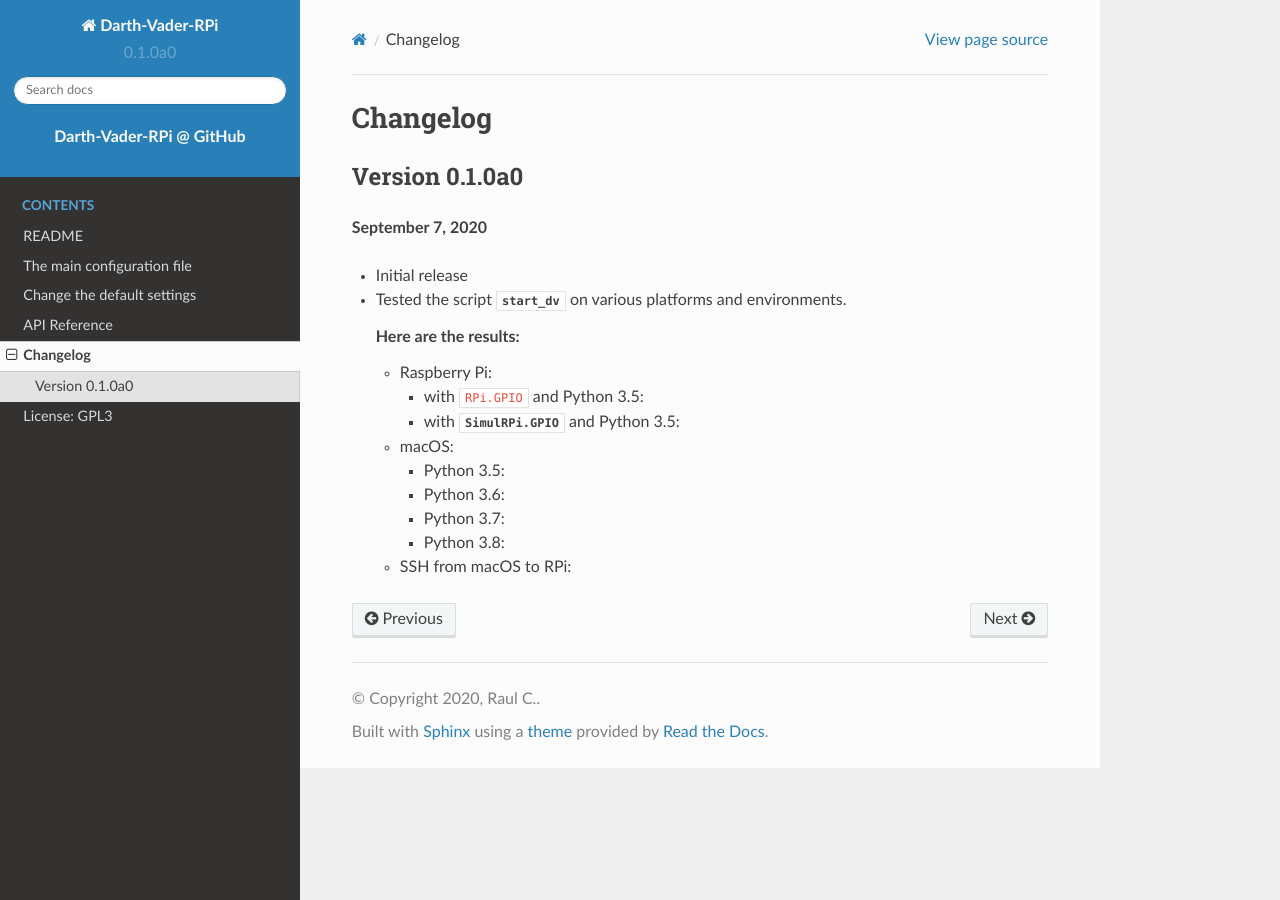
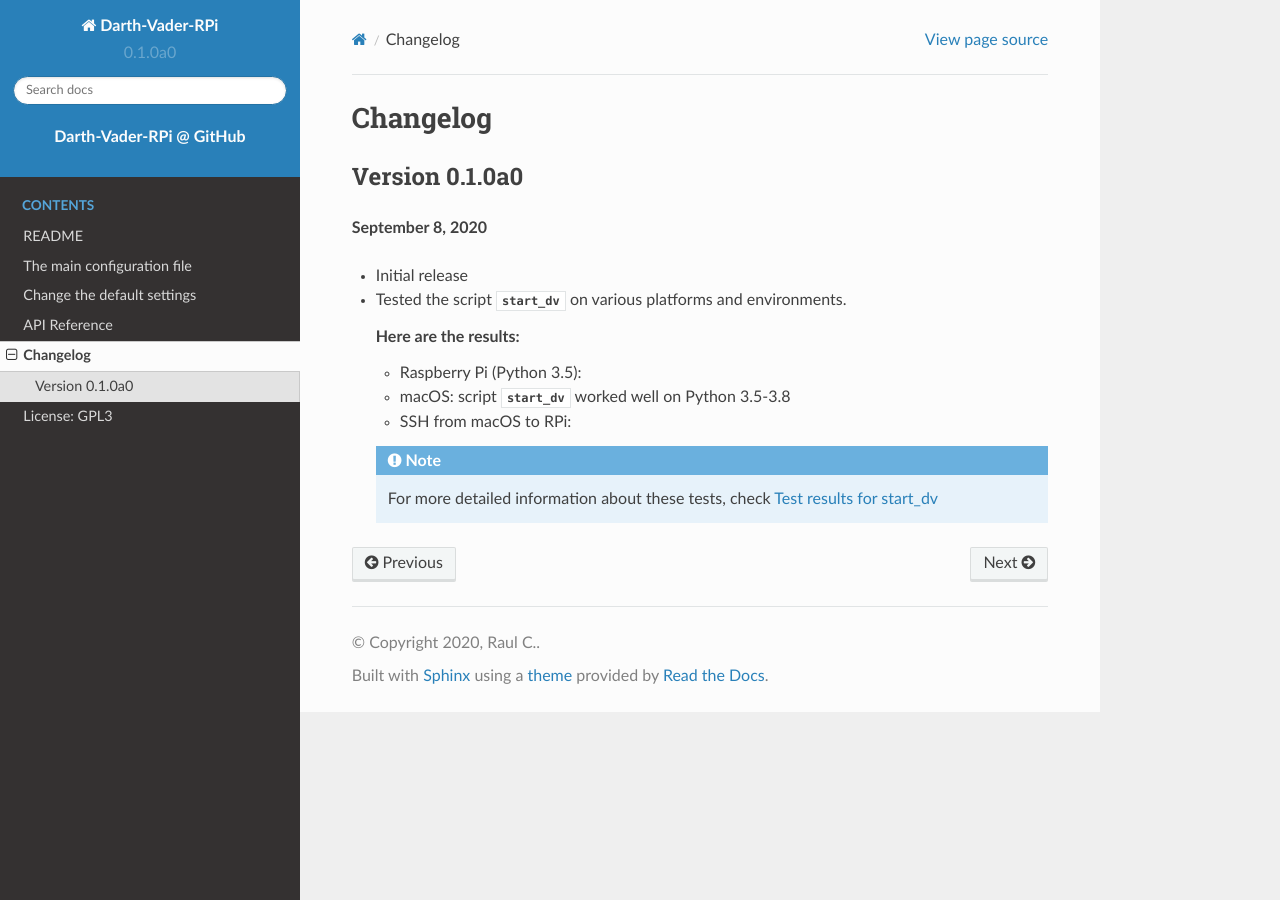
Before and after one commit to raul23/Darth-Vader-RPi, a Sphinx documentation site: the page built from docs/changelog.rst, in a window 1280 px wide. Built offline with Sphinx 7.4.7 and the Read the Docs theme 2.0.0, drawn with Linux system fonts in a browser that asks for light colours.

Commit message:
Update doc

```diff
--- a/docs/changelog.rst
+++ b/docs/changelog.rst
@@ -6,23 +6,24 @@ Version 0.1.0a0
 ===============
 .. TODO: IMPORTANT add date
 
-**September 7, 2020**
+**September 8, 2020**
 
 * Initial release
 * Tested the script :mod:`start_dv` on various platforms and environments.
 
   **Here are the results:**
 
-  * Raspberry Pi:
+  * Raspberry Pi (Python 3.5):
 
-    * with ``RPi.GPIO`` and Python 3.5:
-    * with :mod:`SimulRPi.GPIO` and Python 3.5:
-
-  * macOS:
-
-    * Python 3.5:
-    * Python 3.6:
-    * Python 3.7:
-    * Python 3.8:
+  * macOS: script :mod:`start_dv` worked well on Python 3.5-3.8
 
   * SSH from macOS to RPi:
+
+  .. note::
+
+    For more detailed information about these tests, check
+    `Test results for start_dv`_
+
+.. URLs
+.. external_links
+.. _Test results for start_dv: https://github.com/raul23/Darth-Vader-RPi/blob/master/docs/test_results.rst
```
